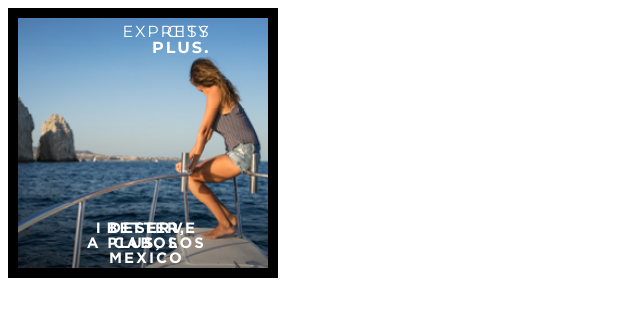
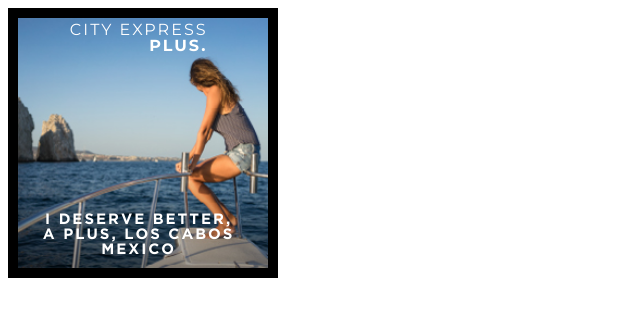
Before and after one commit to nicolas-rm/CityExpress, a website: page CEP HTML/250X250/index.html in a window 1280 px wide. Shown: the whole page, without its empty margins (0-640 px from the left). Drawn offline with Linux system fonts and the light colour scheme; files whose address does not match are found by name.

Commit message:
Fix and Bug

```diff
--- a/CEP HTML/250X250/css/public_style.css
+++ b/CEP HTML/250X250/css/public_style.css
@@ -54,17 +54,18 @@ body {
 }
 .texto-encima {
   position: absolute;
-  top: 12%;
-  left: 50%;
+  top: 18%;
+  left: 28%;
   text-align: end;
-  transform: translate(-50%, -50%);
+  transform: translate(-10%, -90%);
+
 }
 
 .centrado {
   position: absolute;
   top: 93%;
-  left: 35%;
-  transform: translate(-25%, -75%);
+  left: 20%;
+  transform: translate(-10%, -90%);
 }
 
 img {
```
Also changed, not shown: CEP HTML/250X250/index.html (+0 -10 lines).
